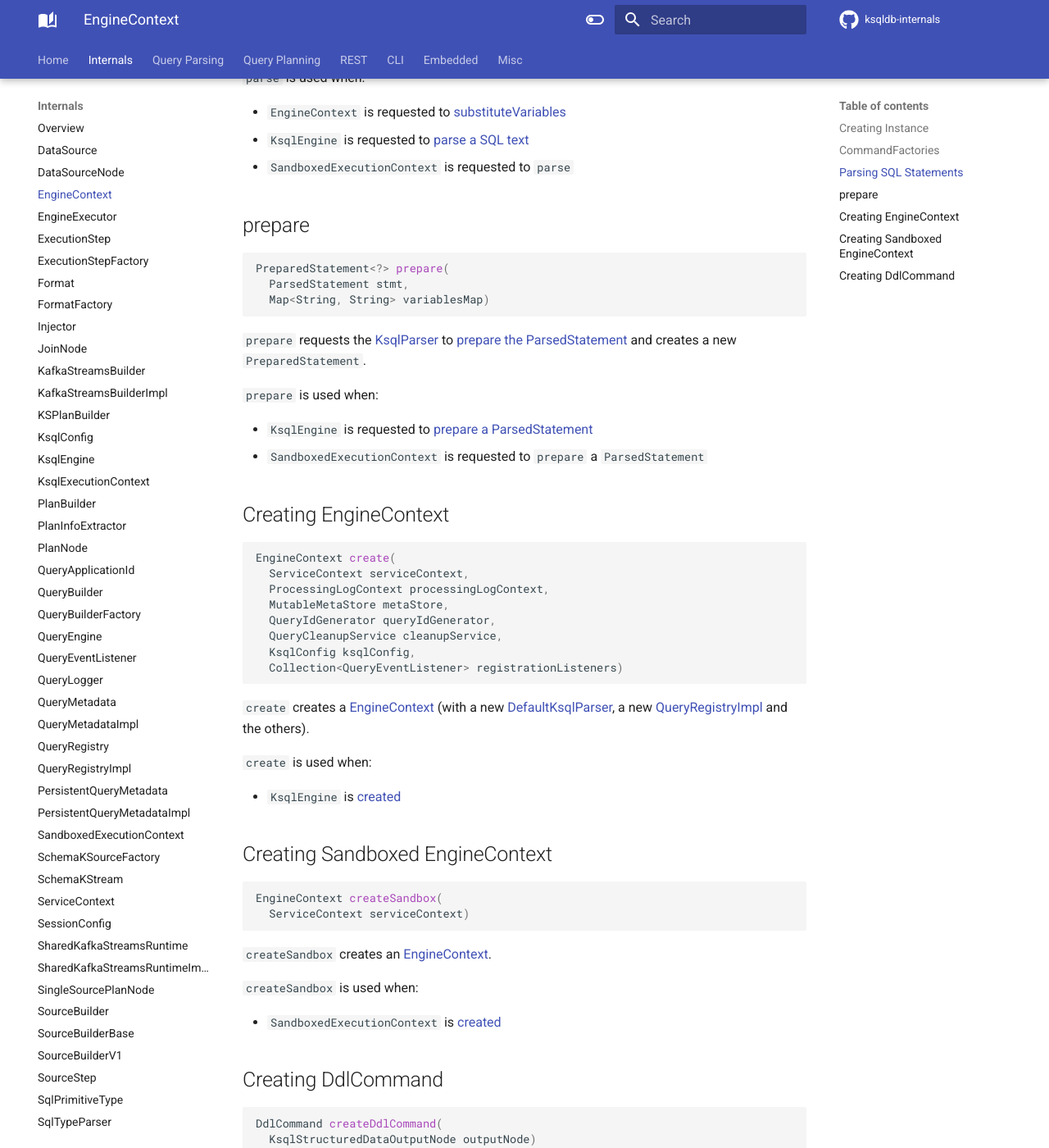
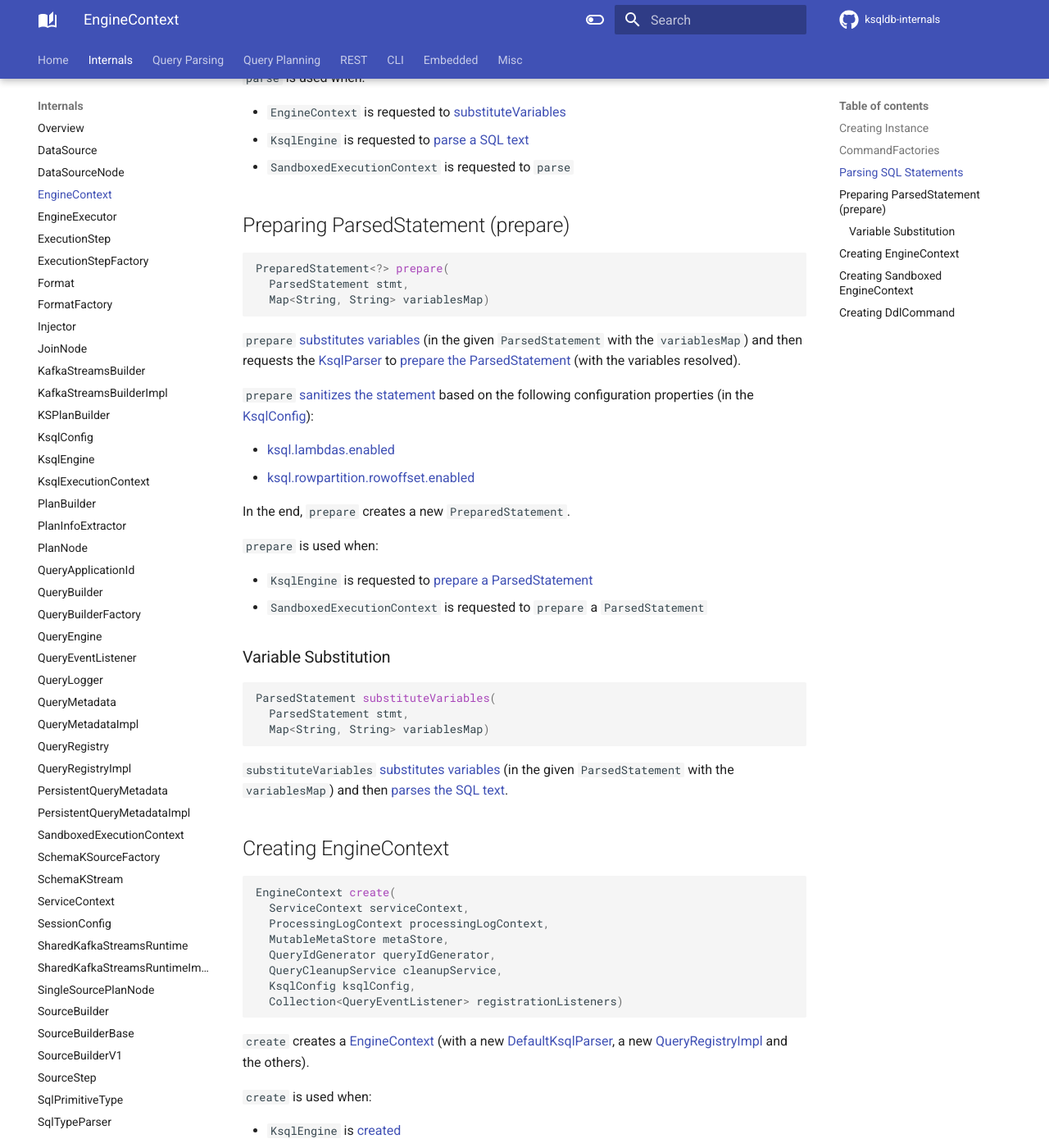
Before and after one commit to japila-books/ksqldb-internals, an MkDocs documentation site: the page built from docs/EngineContext.md, in a window 1280 px wide and 1400 px high, scrolled down 906 px. Shown: the whole window at 82% size. Built offline with MkDocs 1.6.1 and Material for MkDocs 9.7.7, drawn with Linux system fonts in a browser that asks for light colours; comment, search, counter and statistics services are not loaded.

````diff
--- a/docs/EngineContext.md
+++ b/docs/EngineContext.md
@@ -36,7 +36,7 @@ List<ParsedStatement> parse(
 * `KsqlEngine` is requested to [parse a SQL text](KsqlEngine.md#parse)
 * `SandboxedExecutionContext` is requested to `parse`
 
-## <span id="prepare"> prepare
+## <span id="prepare"> Preparing ParsedStatement (prepare)
 
 ```java
 PreparedStatement<?> prepare(
@@ -44,12 +44,29 @@ PreparedStatement<?> prepare(
   Map<String, String> variablesMap)
 ```
 
-`prepare` requests the [KsqlParser](#parser) to [prepare the ParsedStatement](parser/KsqlParser.md#parse) and creates a new `PreparedStatement`.
+`prepare` [substitutes variables](#substituteVariables) (in the given `ParsedStatement` with the `variablesMap`) and then requests the [KsqlParser](#parser) to [prepare the ParsedStatement](parser/KsqlParser.md#parse) (with the variables resolved).
+
+`prepare` [sanitizes the statement](AstSanitizer.md#sanitize) based on the following configuration properties (in the [KsqlConfig](#ksqlConfig)):
+
+* [ksql.lambdas.enabled](KsqlConfig.md#KSQL_LAMBDAS_ENABLED)
+* [ksql.rowpartition.rowoffset.enabled](KsqlConfig.md#KSQL_ROWPARTITION_ROWOFFSET_ENABLED)
+
+In the end, `prepare` creates a new `PreparedStatement`.
 
 `prepare` is used when:
 
 * `KsqlEngine` is requested to [prepare a ParsedStatement](KsqlEngine.md#prepare)
 * `SandboxedExecutionContext` is requested to `prepare` a `ParsedStatement`
+
+### <span id="substituteVariables"> Variable Substitution
+
+```java
+ParsedStatement substituteVariables(
+  ParsedStatement stmt,
+  Map<String, String> variablesMap)
+```
+
+`substituteVariables` [substitutes variables](parser/VariableSubstitutor.md#substitute) (in the given `ParsedStatement` with the `variablesMap`) and then [parses the SQL text](#parse).
 
 ## <span id="create"> Creating EngineContext
 
--- a/mkdocs.yml
+++ b/mkdocs.yml
@@ -184,11 +184,13 @@ nav:
       - QueryContainer: parser/QueryContainer.md
     - SourceAccumulator: parser/SourceAccumulator.md
     - SourcePropertiesUtil: parser/SourcePropertiesUtil.md
+    - VariableSubstitutor: parser/VariableSubstitutor.md
   - Query Planning:
     - Analysis: Analysis.md
     - Analyzer:
       - Analyzer: Analyzer.md
       - Visitor: Analyzer_Visitor.md
+    - AstSanitizer: AstSanitizer.md
     - CommandFactories: CommandFactories.md
     - CreateSourceFactory: CreateSourceFactory.md
     - CreateStreamCommand: CreateStreamCommand.md
````
Also changed, not shown: docs/AstSanitizer.md (added, +3 -0 lines), docs/KsqlConfig.md (+4 -0 lines), docs/parser/DefaultKsqlParser.md (+7 -3 lines), docs/parser/KsqlParser.md (+2 -0 lines), docs/parser/VariableSubstitutor.md (added, +36 -0 lines).
